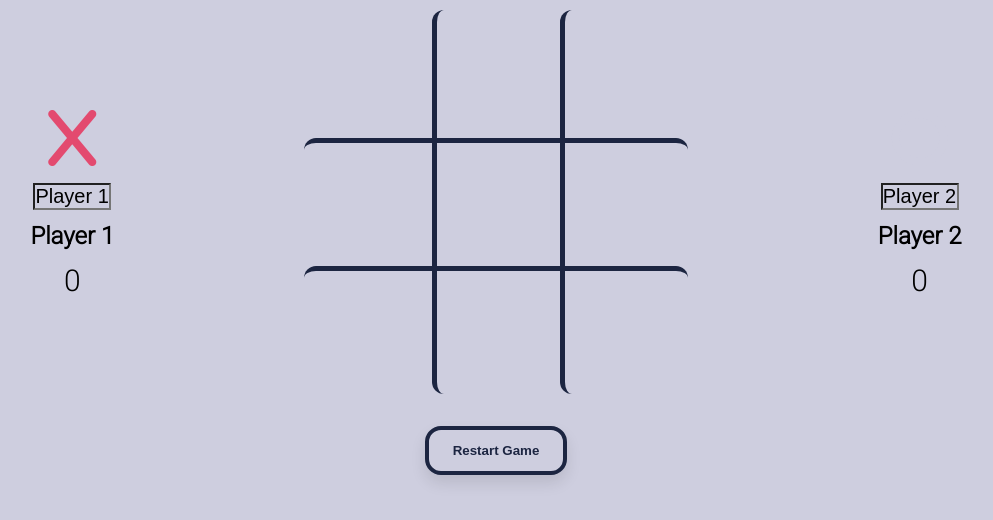
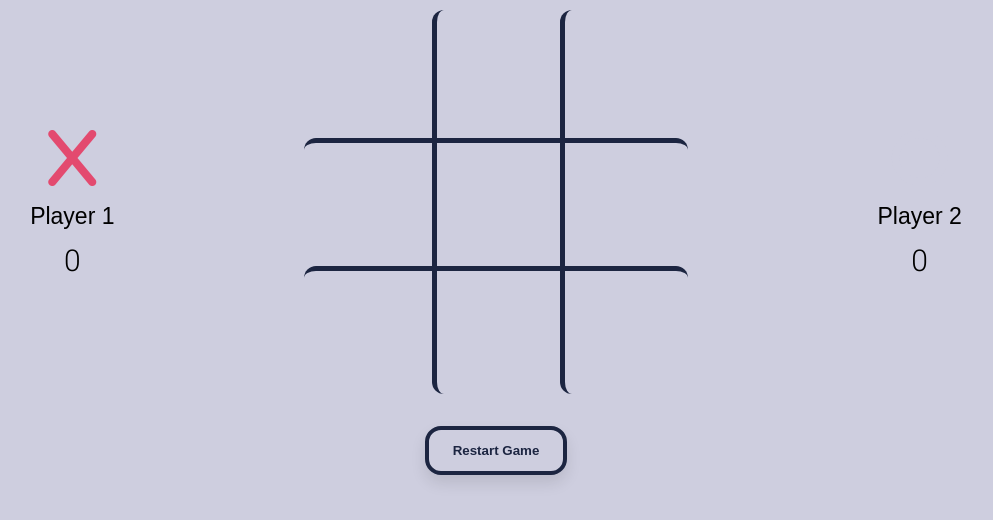
Before and after one commit to Nasir-6/Tic-Tac-Toe-Group-Project, a plain HTML site: page index.html in a window 1280 px wide. Shown: the part 76-596 px from the top of the page, without its empty margins (144-1137 px from the left). Drawn offline with Linux system fonts and the light colour scheme.

Commit message:
player input box styled and removed h2 with Player1/2

```diff
--- a/app.js
+++ b/app.js
@@ -189,7 +189,7 @@ const playerOneInput = document.getElementById('playerOneName');
 function updatePlayerOneName () {
     // console.log(form.elements['playerOneName'].value);
     playerOneName = playerOneForm.elements['playerOneName'].value
-    this.style.width = this.value.length + "ch";
+    this.style.width = (this.value.length - 1) + "ch";
 }
 
 playerOneInput.addEventListener("input", updatePlayerOneName);
@@ -201,7 +201,7 @@ const playerTwoInput = document.getElementById('playerTwoName');
 function updatePlayerTwoName () {
     // console.log(playerTwoForm.elements['playerTwoName'].value);
     playerTwoName = playerTwoForm.elements['playerTwoName'].value
-    this.style.width = this.value.length + "ch";
+    this.style.width = (this.value.length-1) + "ch";
 }
 
 playerTwoInput.addEventListener("input", updatePlayerTwoName);
--- a/index.html
+++ b/index.html
@@ -29,7 +29,6 @@
             <label for="playerOneName"></label>
             <input type="text" id="playerOneName" name="playerOneName" value="Player 1">
         </form>
-        <h2>Player 1</h2>
         <p id="player-one-wins">0</p>
       </div>
 
@@ -52,8 +51,6 @@
             <label for="playerTwoName"></label>
             <input type="text" id="playerTwoName" name="playerTwoName" value="Player 2">
         </form>
-
-        <h2>Player 2</h2>
         <p id="player-two-wins">0</p>
       </div>
 
--- a/styles.css
+++ b/styles.css
@@ -130,10 +130,11 @@ p{
 
 input{
     background-color: var(--light-color);
-    /* border: none; */
-    font-size: 20px;
+    border: none;
+    font-size: 23px;
     min-width: 7ch;
     width: 7ch;
+    text-align: center;
 }
 
 .hide{
```
